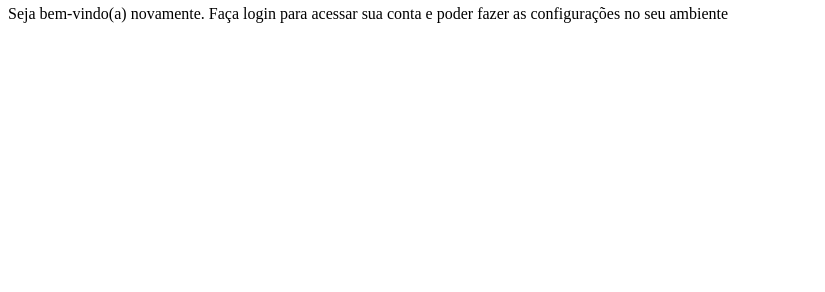
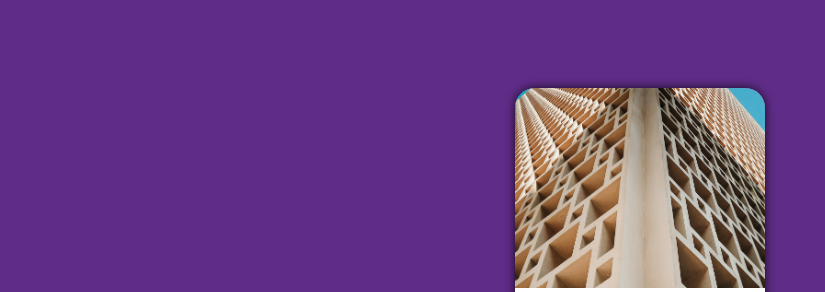
Before and after one commit to jorgepazcom1955/_login, a plain HTML site: page index.html in a window 1280 px wide. Shown: the part 62-354 px from the top of the page, without its empty margins (0-825 px from the left). Drawn offline with Linux system fonts and the light colour scheme.

Commit message:
Tela de login

```diff
--- a/estilos/style.css
+++ b/estilos/style.css
@@ -5,3 +5,48 @@
   Verde: #49a09d.
   Lilás: #5f2c87.
 */
+
+* {
+  font-family: Verdana, Geneva, Tahoma, sans-serif;
+  padding: 0px;
+  margin: 0px;
+  box-sizing: border-box;
+}
+
+body, html {
+  background-color: #5f2c87;
+  width: 100vw;
+  height: 100vh;
+}
+
+main {
+  position: relative;
+  height: 100vh;
+  width: 100vw;
+}
+
+section#login {
+  position: absolute;
+  top: 50%;
+  left: 50%;
+  transform: translate(-50%, -50%);
+  background-color: white;
+  width: 250px;
+  height: 500px;
+  border-radius: 20px;
+  overflow: hidden;
+  box-shadow: 0px 0px 10px rgba(0, 0, 0, 0.801);
+}
+
+section#login > div#imagem {
+  display: block;
+  background: #5f2c87 url(../imagem/foto.jpg) no-repeat;
+  background-size: cover;
+  height: 200px;
+  background-position: left bottom;
+}
+
+section#login > div#formulario {
+  display: block;
+  padding: 10px;
+}
--- a/index.html
+++ b/index.html
@@ -14,7 +14,7 @@
             </div>
             <div id="formulario">
                 <h1>Login</h1>
-                <p>Seja bem-vindo(a) novamente. Faça login para acessar sua conta e poder fazer as configurações no seu ambiente</p>
+                <p>Seja bem-vindo(a) novamente. Faça login para acessar sua conta e poder fazer as configurações no seu ambiente.</p>
                 <form action="login.php" method="post">
 
                 </form>
```
